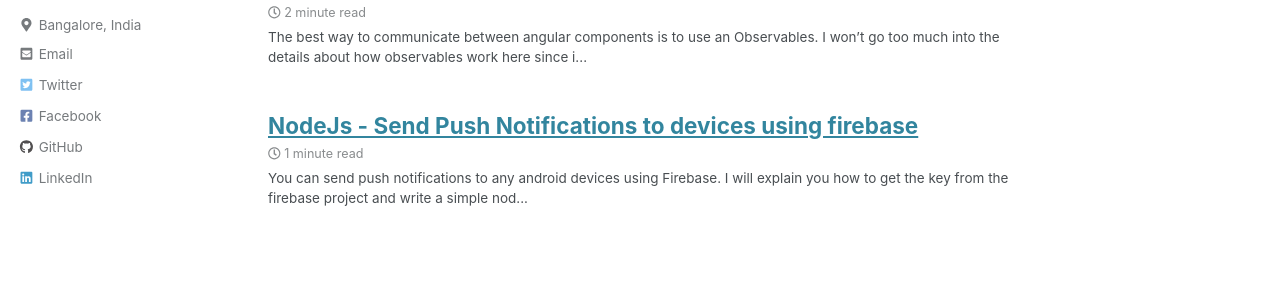
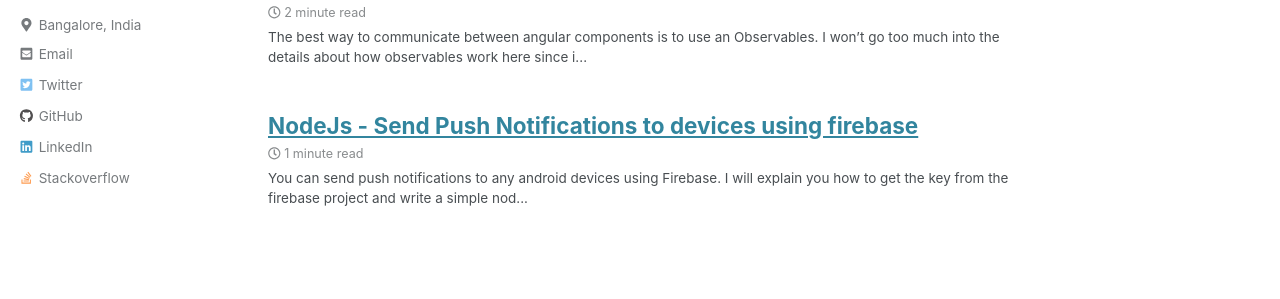
Before and after one commit to PrasanthJayaraman/PrasanthJayaraman.github.io, a Jekyll site: the page built from index.html, in a window 1280 px wide. Shown: the part 329-628 px from the top of the page. Built offline with Jekyll 4.4.1, drawn with Linux system fonts in a browser that asks for light colours; cached includes are drawn as plain includes; nearby versions of some CDN libraries; the list of posts is cut into pages by our own code.

Commit message:
Added stackoverflow profile

```diff
--- a/_config.yml
+++ b/_config.yml
@@ -118,15 +118,15 @@ author:
     - label: "Twitter"
       icon: "fab fa-fw fa-twitter-square"
       url: "https://twitter.com/ajprasa"
-    - label: "Facebook"
-      icon: "fab fa-fw fa-facebook-square"
-      url: "https://www.facebook.com/jprasanth74"
     - label: "GitHub"
       icon: "fab fa-fw fa-github"
       url: "https://github.com/PrasanthJayaraman"
     - label: "LinkedIn"
       icon: "fab fa-fw fa-linkedin"
       url: "https://www.linkedin.com/in/prasanthjayaraman/"
+    - label: "Stackoverflow"
+      icon: "fab fa-fw fa-stack-overflow"
+      url: "https://stackoverflow.com/story/prasanthj"
 
 # Site Footer
 footer:
```
